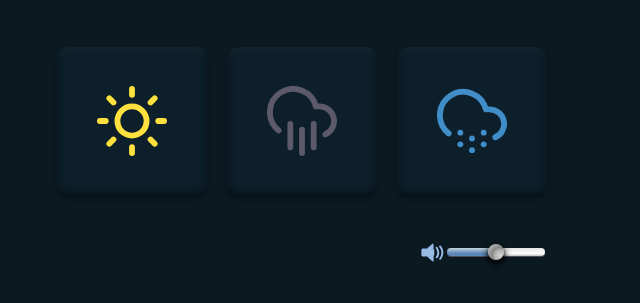
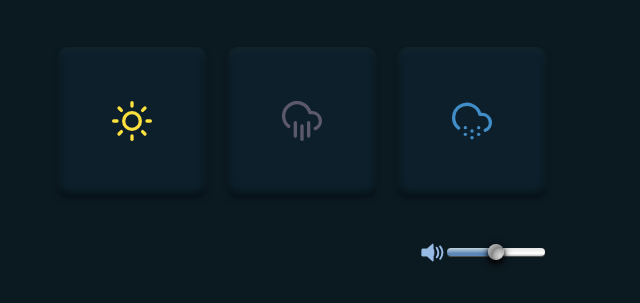
Before and after one commit to Sergey-Shar/weather_sounds, a website built with webpack: page public/index.html in a window 1280 px wide. Shown: the part 111-414 px from the top of the page, without its empty margins (338-978 px from the left). Built offline with nearby package versions, Linux system fonts and the light colour scheme.

Commit message:
feat: adding z-index from buttons

```diff
--- a/src/scss/components/_sound-button.scss
+++ b/src/scss/components/_sound-button.scss
@@ -1,4 +1,6 @@
 .sound-button {
+	position: relative;
+	z-index: 10;
 	border: none;
 	border-radius: 10px;
 	cursor: pointer;
@@ -10,7 +12,9 @@
 	box-shadow: $box-shadow;
 	transition: transform 1s;
 	img {
-		height: 70px;
+		position: relative;
+		z-index: -10;
+		height: 40px;
 	}
 	&:hover {
 		transform: scale(103%);
```
